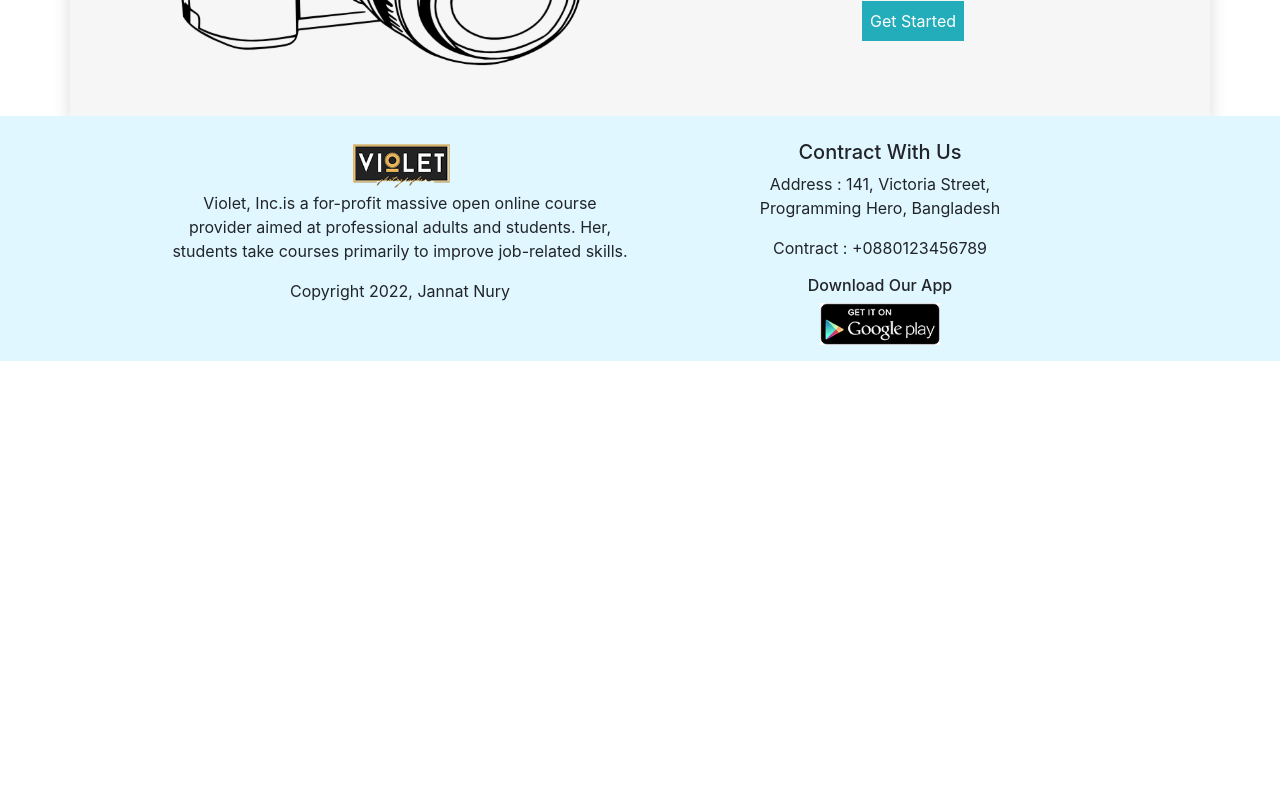
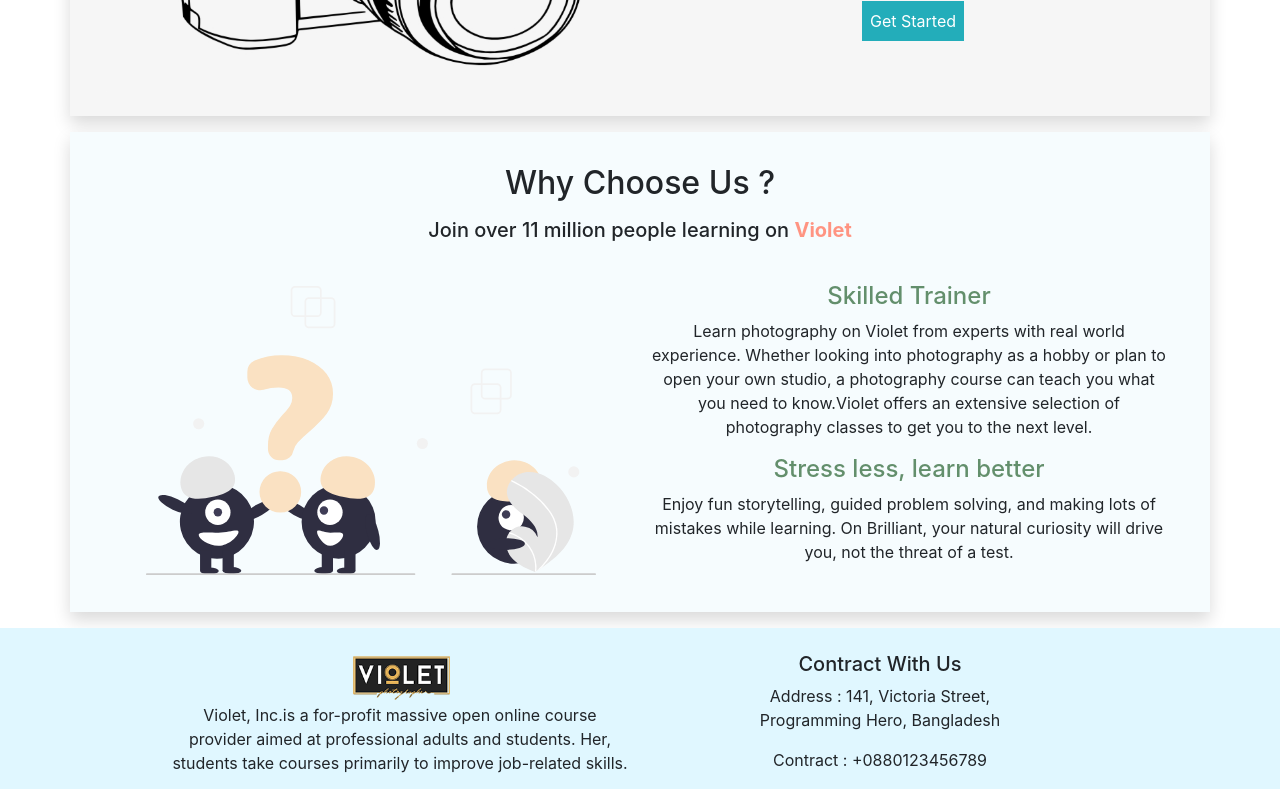
Before and after one commit to jannatnury/violet, a React (Create React App) app: page / in a window 1280 px wide. Shown: the part 420-1209 px from the top of the page. Before the commit the page ends 800 px from the top, so only its background shows below. Built offline with nearby package versions, Linux system fonts and the light colour scheme.

Commit message:
qualities route added

```diff
--- a/src/App.js
+++ b/src/App.js
@@ -16,10 +16,12 @@
 
       <Routes>
         <Route path="/" element={<Home></Home>}></Route>
+        <Route path="/home" element={<Home></Home>}></Route>
         <Route path="/sign-in" element={<SignIn></SignIn>}></Route>
         <Route path="/sign-up" element={<SignUp></SignUp>}></Route>
         <Route path="/about" element={<About></About>}></Route>
         <Route path="/blogs" element={<Blogs></Blogs>}></Route>
+        {/* <Route path="/courses" element={}></Route> */}
 
       </Routes>
 
--- /dev/null
+++ b/src/components/ChooseUs/ChooseUs.css
@@ -0,0 +1,25 @@
+.skill-container{
+    background-color: rgb(246, 252, 254);
+}
+.brand-name{
+    color: #FF9482;
+}
+.img-container img{
+    width: 450px;
+    height: auto;
+}
+.our-quality{
+    display: flex;
+    align-items: center;
+}
+.our-quality h4{
+    color: #638f6c;
+}
+/* mobile responsive */
+@media screen and (max-width:576px) {
+    .img-container img{
+        width: 300px;
+        height: auto;
+        margin-bottom: 15px;
+    }
+}
--- /dev/null
+++ b/src/components/ChooseUs/ChooseUs.js
@@ -0,0 +1,26 @@
+import React from 'react';
+import './ChooseUs.css';
+import img from '../../assets/images/skil.svg';
+
+const ChooseUs = () => {
+    return (
+        <div className='container skill-container my-3 shadow p-3'>
+            <h2 className='my-3'>Why Choose Us ?</h2>
+            <h5>Join over 11 million people learning on <span className='fw-bold brand-name'>Violet</span> </h5>
+            <div className="row m-auto our-quality p-3 g-3">
+
+                <div className="col-lg-6 img-container">
+                    <img src={img} alt="" />
+                </div>
+                <div className="col-lg-6 d-flex flex-column d-flex justify-items-start">
+                    <h4>Skilled Trainer</h4>
+                    <p>Learn photography on Violet from experts with real world experience. Whether looking into photography as a hobby or plan to open your own studio, a photography course can teach you what you need to know.Violet offers an extensive selection of photography classes to get you to the next level.</p>
+                    <h4>Stress less, learn better</h4>
+                    <p>Enjoy fun storytelling, guided problem solving, and making lots of mistakes while learning. On Brilliant, your natural curiosity will drive you, not the threat of a test.</p>
+                </div>
+            </div>
+        </div>
+    );
+};
+
+export default ChooseUs;
--- a/src/components/Home/Home.js
+++ b/src/components/Home/Home.js
@@ -1,11 +1,13 @@
 import React from 'react';
 import Banner from '../Banner/Banner';
+import ChooseUs from '../ChooseUs/ChooseUs';
 import './Home.css';
 
 const Home = () => {
     return (
         <div>
             <Banner></Banner>
+            <ChooseUs></ChooseUs>
         </div>
     );
 };
```
